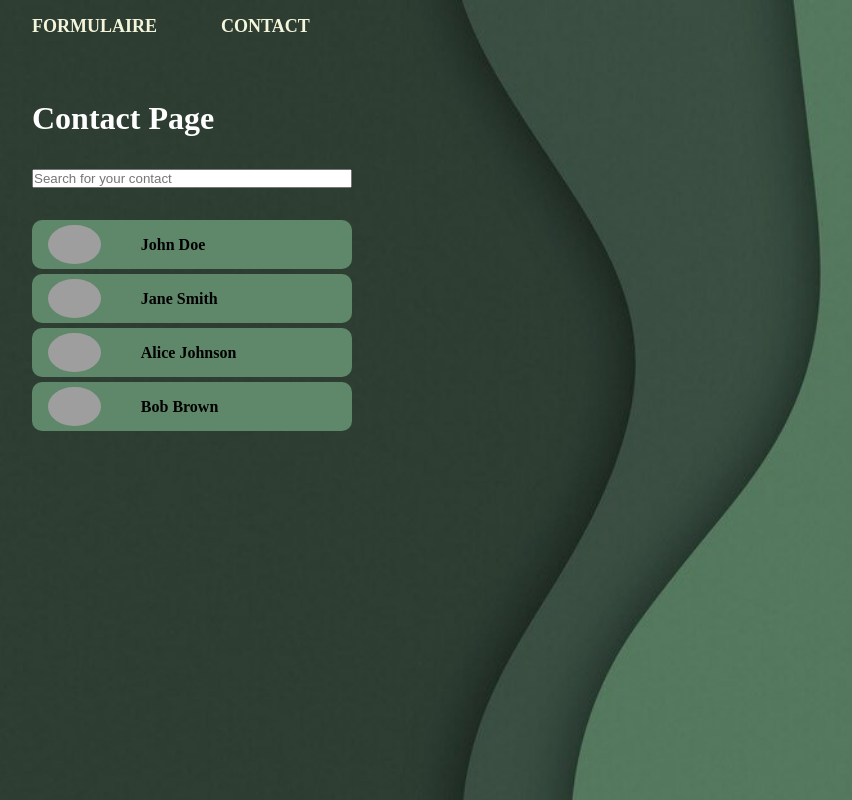
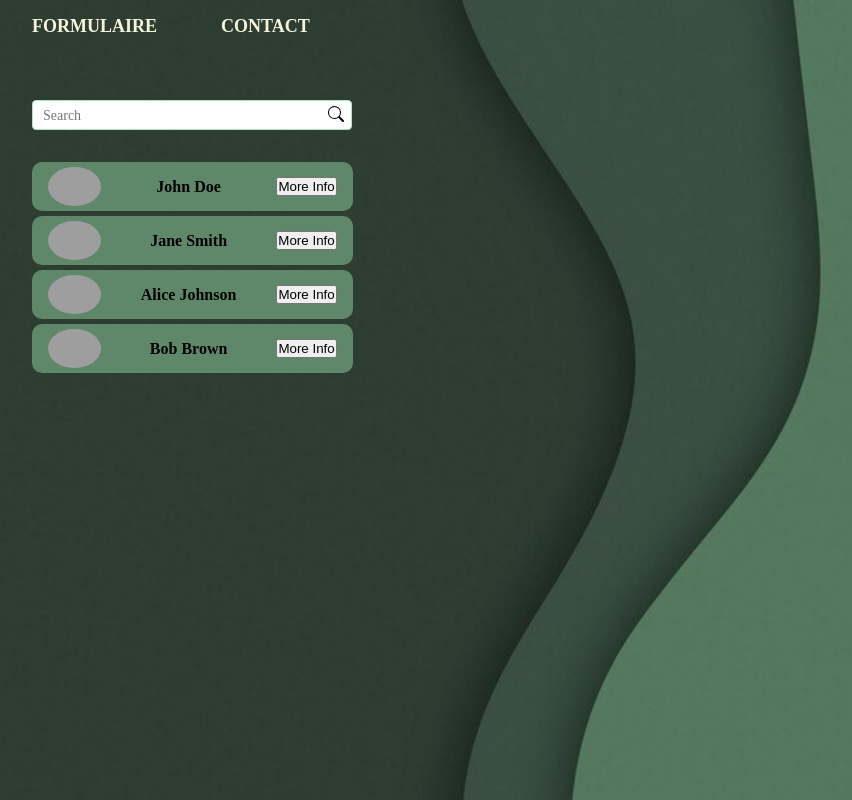
Before and after one commit to blackpearlRZ/Gestion-Contact, a React (Vite) app in the folder gestion-contact/: page /Contact in a window 1280 px wide. Shown: the whole page, without its empty margins (224-1076 px from the left). Built offline with nearby package versions, Linux system fonts and the light colour scheme; grey boxes are pictures that could not be loaded.

Commit message:
search bar

```diff
--- a/gestion-contact/src/pages/Contact/contact.css
+++ b/gestion-contact/src/pages/Contact/contact.css
@@ -14,7 +14,7 @@
 }
 .list_contact_item{
     display: flex;
-    width: 20rem;
+    justify-content: space-between;
     align-items: center;
     padding: 0.3rem 01rem;
     gap: 2.5rem;
@@ -38,3 +38,41 @@
     filter: blur(10px);
     transform: scale(0.9,0.9);
 }
+/* From Uiverse.io by xetrov47 */
+.search {
+    display: flex;
+    align-items: center;
+    text-align: center;
+  }
+
+  .search__input {
+    font-family: inherit;
+    font-size: inherit;
+    border: 1px solid #aae8be;
+    color: #767676;
+    padding: 5px 10px;
+    border-radius: 4px;
+    margin-right: -1.5rem;
+    height: 30px;
+    width: 20rem;
+  }
+
+  .search__input::-webkit-input-placeholder {
+    font-weight: 400;
+    color: #767676;
+    font-size: 14px;
+  }
+
+  .search__button {
+    border: none;
+    background-color: #fff;
+    margin-top: 0.1em;
+  }
+
+  .search__button:hover {
+    cursor: pointer;
+  }
+
+  .search input:focus {
+    outline: none;
+  }
--- a/gestion-contact/src/pages/Contact/contact.jsx
+++ b/gestion-contact/src/pages/Contact/contact.jsx
@@ -5,13 +5,29 @@ export default function Contact (){
     return(
         <>
         <div className="contact">
-            <h1>Contact Page </h1>
-            <input type=" text "  placeholder='Search for your contact'/>
+            <div class="search">
+            <input placeholder="Search" class="search__input" type="text" />
+            <button class="search__button">
+                <svg
+                viewBox="0 0 16 16"
+                class="bi bi-search"
+                fill="currentColor"
+                height="16"
+                width="16"
+                xmlns="http://www.w3.org/2000/svg"
+                >
+                <path
+                    d="M11.742 10.344a6.5 6.5 0 1 0-1.397 1.398h-.001q.044.06.098.115l3.85 3.85a1 1 0 0 0 1.415-1.414l-3.85-3.85a1 1 0 0 0-.115-.1zM12 6.5a5.5 5.5 0 1 1-11 0 5.5 5.5 0 0 1 11 0"
+                ></path>
+                </svg>
+            </button>
+            </div>
             <div className='list_contact'>
                 {initialState.contacts.map(contact =>(
                     <div className='list_contact_item'>
                     <img src={userPhoto} alt="photo_contact" className='user_photo' />
                     <h4>{contact.fname} {contact.lname}</h4>
+                    <button>More Info</button>
                 </div>
                 ))}
             </div>
--- a/gestion-contact/src/pages/NavBar/NavBar.css
+++ b/gestion-contact/src/pages/NavBar/NavBar.css
@@ -12,9 +12,7 @@ header{
     column-gap: 4rem;
 }
 
-
-/* From Uiverse.io by matinMMA */
-button {
+header button {
     font-size: 18px;
     color: #e1e1e1;
     font-family: inherit;
@@ -33,18 +31,18 @@ button {
     text-decoration: none;
   }
 
-  button:focus,
-  button:hover {
+header button:focus,
+header button:hover {
     color: #fff;
   }
 
-  button:focus:after,
-  button:hover:after {
+header button:focus:after,
+header button:hover:after {
     width: 50%;
     left: 0%;
   }
 
-  button:after {
+header button:after {
     content: "";
     pointer-events: none;
     bottom: 25px;
```
